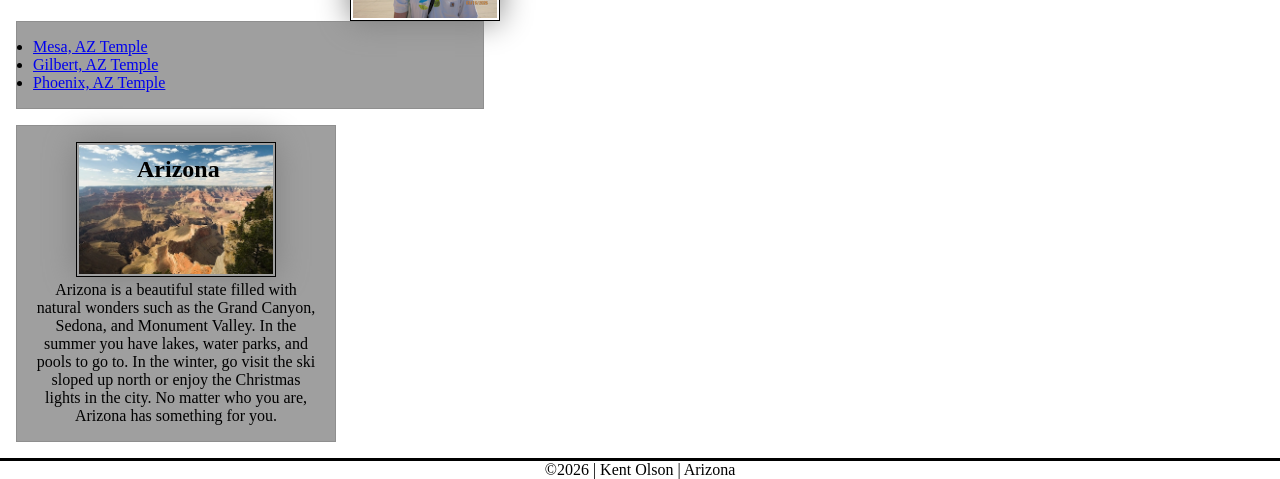
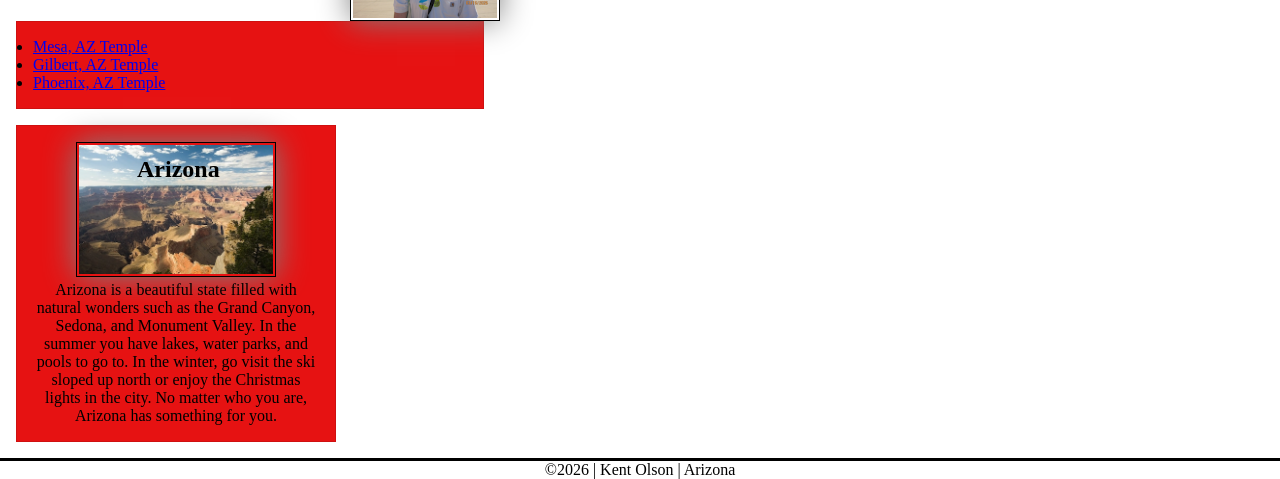
Before and after one commit to j-kent-olson/wdd130, a plain HTML site: page index.html in a window 1280 px wide. Shown: the part 382-861 px from the top of the page. Drawn offline with Linux system fonts and the light colour scheme.

Commit message:
Testing Saves

```diff
--- a/styles/styles.css
+++ b/styles/styles.css
@@ -84,6 +84,6 @@ footer {
     margin: 1rem;
     border: 1px solid rgb(0 0 0 / 10%);
     padding: 1rem;
-    background-color: #9f9f9f;
+    background-color: #e61212;
     color: #000
 }
```
